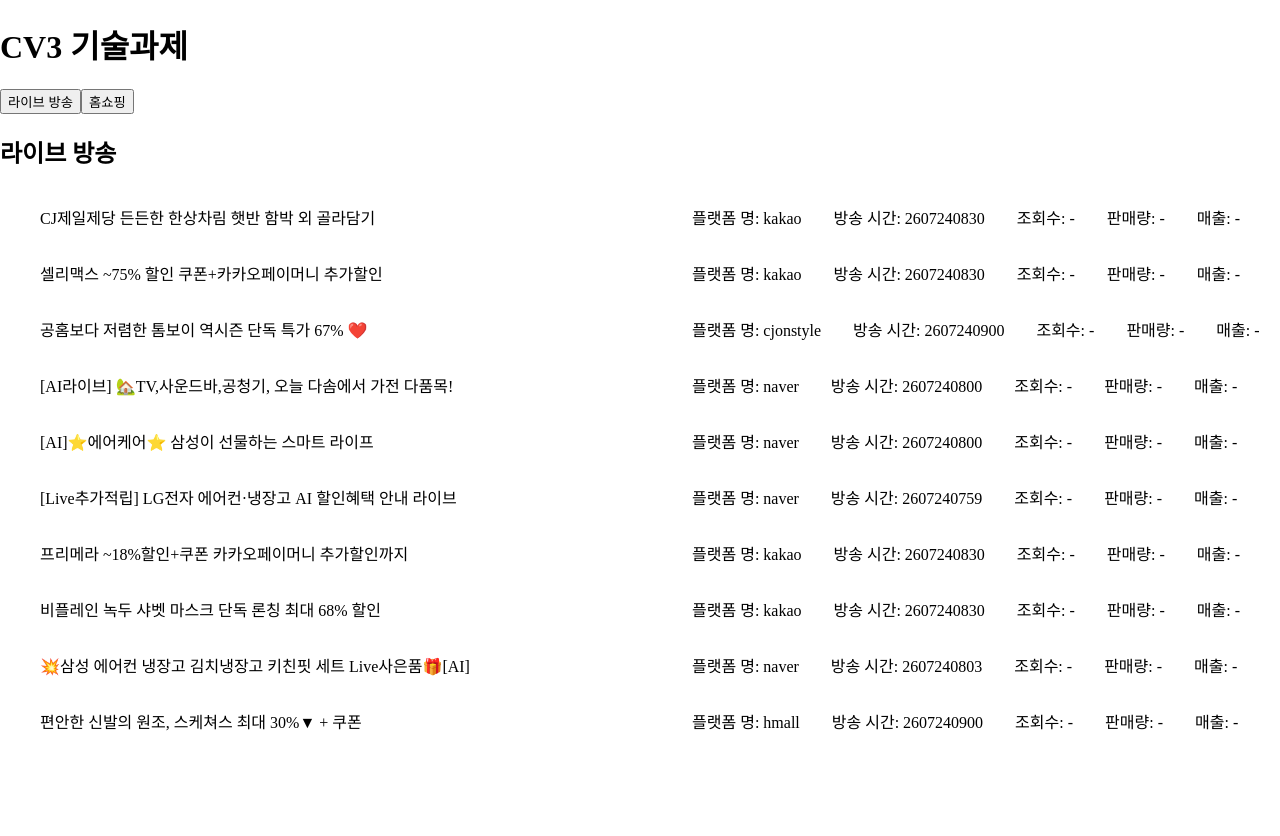
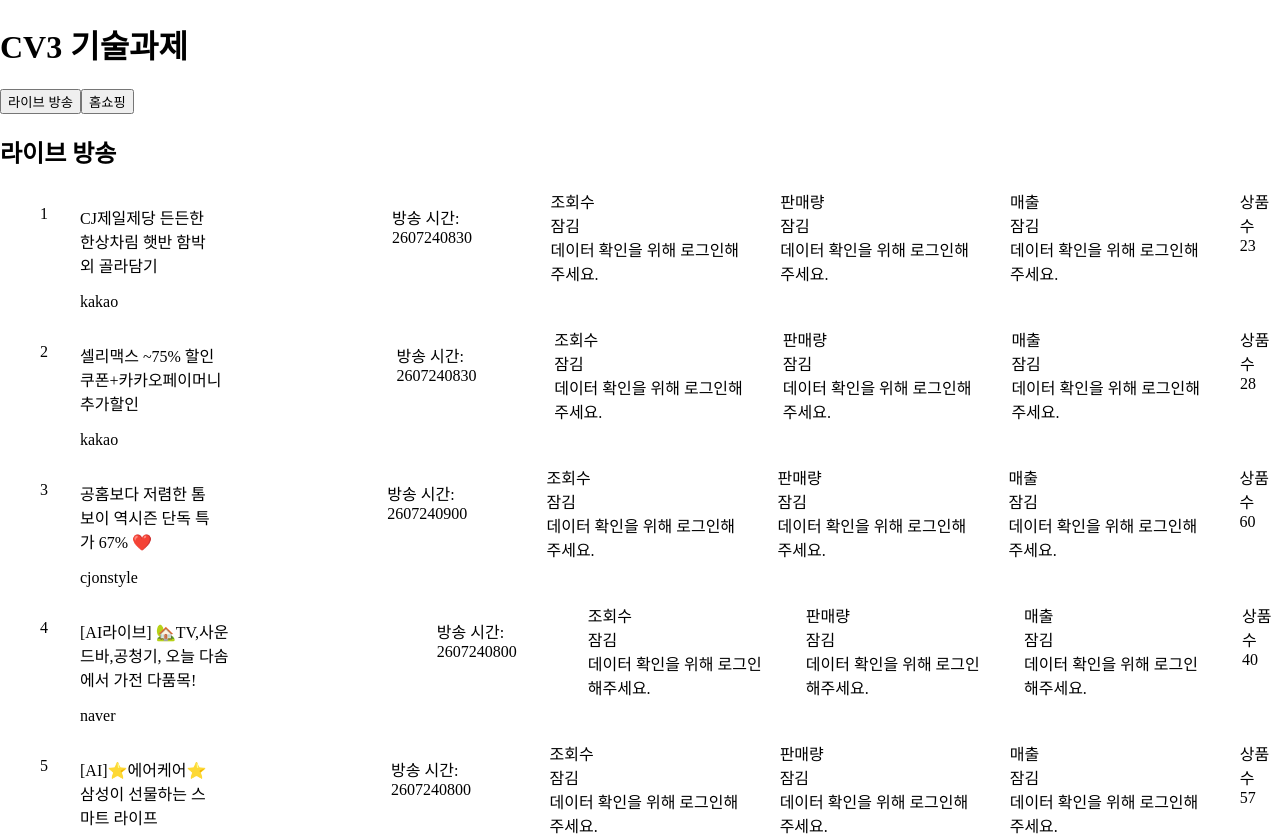
Before and after one commit to LDH9276/cv3-project, a React (Vite) app: page / in a window 1280 px wide. Shown: the top 836 px of the page. Before the commit the page ends 800 px from the top, so only its background shows below. Built offline with nearby package versions, Linux system fonts and the light colour scheme.

Commit message:
feat: 데이터 유형 수정

```diff
--- a/src/components/ItemList.tsx
+++ b/src/components/ItemList.tsx
@@ -5,7 +5,29 @@ interface ItemListProps {
   items: BroadcastItem[]
 }
 
+interface DataValueProps {
+  label: string
+  value: string | null
+}
+
+function DataValue({ label, value }: DataValueProps) {
+  return (
+    <div className='data-value'>
+      <span>{label}</span>
+      {value === null ?
+        <div className='locked-value'>
+          잠김
+          <div className="locked-hint">
+            데이터 확인을 위해 로그인해주세요.
+          </div>
+        </div> :
+        <div>{value}</div>}
+    </div>
+  )
+}
+
 function ItemList({ broadcastType, items }: ItemListProps) {
+
   return (
     <section aria-label={broadcastType === 'live' ? '라이브 방송 목록' : '홈쇼핑 목록'}>
       <h2>{broadcastType === 'live' ? '라이브 방송' : '홈쇼핑 방송'}</h2>
@@ -16,12 +38,16 @@ function ItemList({ broadcastType, items }: ItemListProps) {
         <ul className='data-label'>
           {items.slice(0, 10).map((item) => (
             <li key={item.id}>
-              <p className='item-title'>{item.title}</p>
-              <p>플랫폼 명: {item.platformName}</p>
+              <p>{item.rank}</p>
+              <div className="title-wrap">
+                <p className='item-title'>{item.title}</p>
+                <p className='item-platform'>{item.platformName}</p>
+              </div>
               <p>방송 시간: {item.broadcastTime}</p>
-              <p>{item.metricLabel}: {item.metricValue}</p>
-              <p>판매량: {item.sales}</p>
-              <p>매출: {item.revenue}</p>
+              <DataValue label={item.metricLabel} value={item.metricValue} />
+              <DataValue label='판매량' value={item.sales} />
+              <DataValue label='매출' value={item.revenue} />
+              <DataValue label='상품 수' value={item.productCount} />
             </li>
           ))}
         </ul>
--- a/src/data/broadcasts.ts
+++ b/src/data/broadcasts.ts
@@ -5,8 +5,9 @@ import type { BroadcastItem, BroadcastType } from '@/types/broadcast'
 type LiveBroadcast = (typeof liveBroadcasts.list)[number]
 type HomeShoppingBroadcast = (typeof homeShoppingBroadcasts.list)[number]
 
-function formatNumber(value: number | null) {
-  return value?.toLocaleString('ko-KR') ?? '-'
+function formatNumber(value: number | null): string | null {
+  // null을 문자열로 치환하지 않아 UI가 잠김 상태를 별도 요소로 렌더링할 수 있습니다.
+  return value === null ? null : value.toLocaleString('ko-KR')
 }
 
 function normalizeLiveBroadcast(
```
Also changed, not shown: src/types/broadcast.ts (+5 -4 lines).
